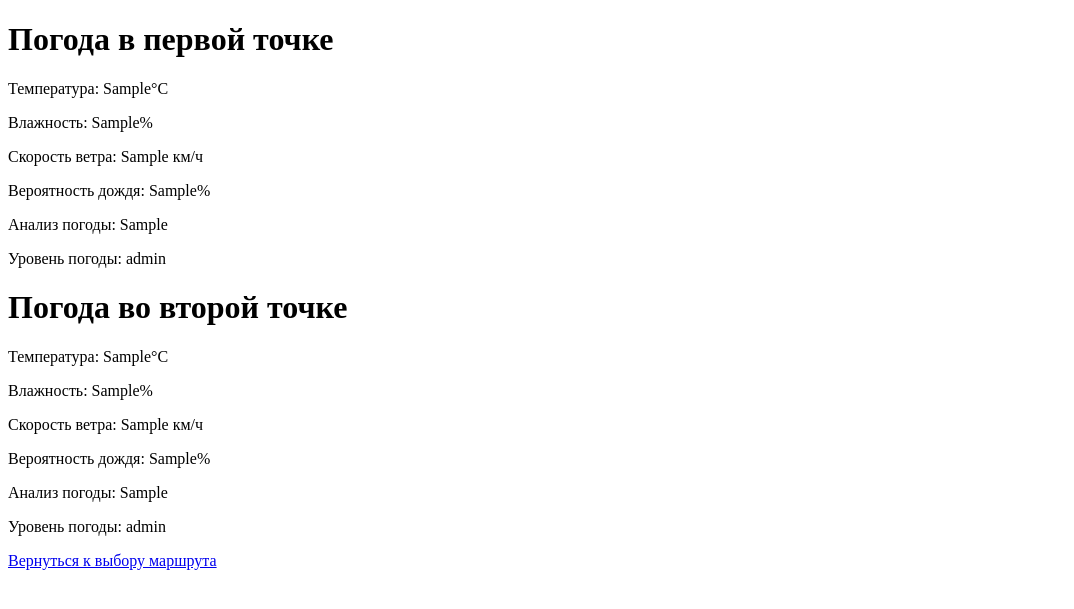
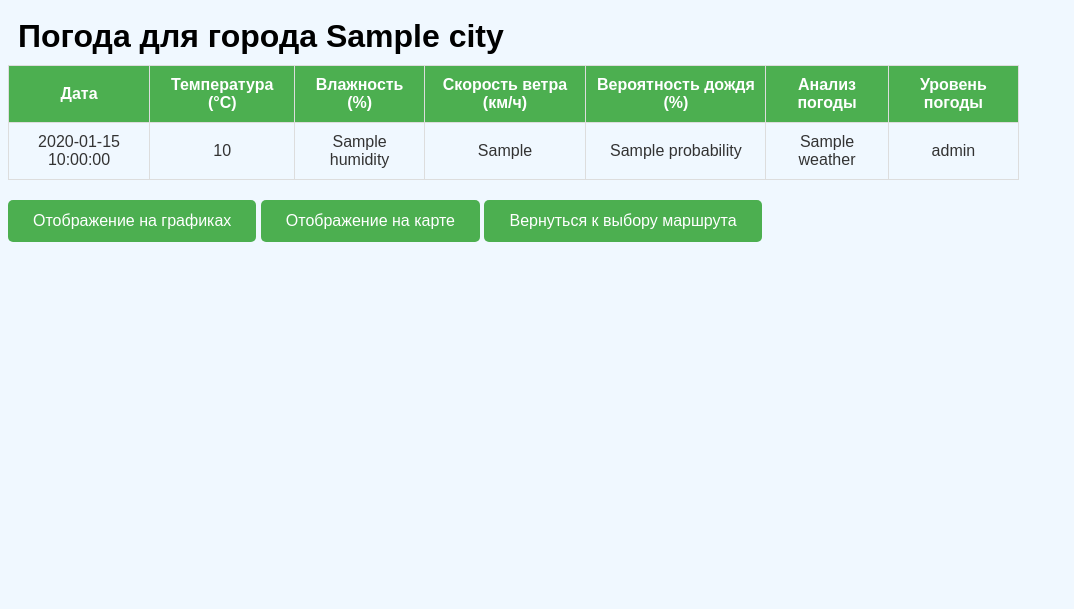
Before and after one commit to wizard222889/project_weather_cu, a Flask app: template templates/weather_post_html.html in a window 1280 px wide. Shown: the top 609 px of the page, without its empty margins (0-1074 px from the left). Run offline with Flask 3, Linux system fonts and the light colour scheme; the template is opened without the code that fills it: most values are stand-ins (such as "Sample title", 1, 10 or a date in 2020).

Commit message:
финальная версия, поправлен баг с температурой у второй точки, обновлен readme.md, дополнительно протестирован на городах

```diff
--- a/app.py
+++ b/app.py
@@ -11,35 +11,38 @@ def city_weather():
     else:
         first_point = request.form['first']
         second_point = request.form['second']
+        dop_point = request.form
+        day = request.form['day']
+        dict_city = dict()
+        dict_city[first_point] = []
+        dict_city[second_point] = []
+        for city in dop_point:
+            if city[:4] == 'city':
+                dict_city[dop_point[city]] = []
+
         try:
-            api_key = 'xhiaDpnTAldqTWG0AQI3byApBw1GGYM0'
+            api_key = 'lEuBYWRiUMyUNqDje0pym3UcVNWAXnBq'
             weather = Weather(api_key=api_key)
-            code_first_point = weather.get_city_code(first_point)
-            weather_first_point = weather.get_weather(code_first_point)
-            temp1 = weather_first_point['temp']
-            hum1 = weather_first_point['humidity']
-            speed_wind1 = weather_first_point['speed_wind']
-            probability1 = weather_first_point['probability']
-            analysis1 = weather.weather_detection(temp1, hum1, speed_wind1, probability1)
-            anaysis_weather1 = '. '.join(analysis1[:-1])
-            level_weather1 = analysis1[-1]
+            for city in dict_city:
+                if day == '1day':
+                    code_point = weather.get_city_code(city)
+                    weather_point = weather.get_weather(code_point, day=day)
+                    analysis = weather.weather_detection(weather_point['temp'], weather_point['humidity'],
+                                                                         weather_point['speed_wind'], weather_point['probability'])
+                    weather_point['weather'] = '. '.join(analysis[:-1])
+                    weather_point['level'] = analysis[-1]
+                    dict_city[city].append(weather_point)
+                elif day == '5day':
+                    code_point = weather.get_city_code(city)
+                    weather_point = weather.get_weather(code_point, day=day)
+                    for dates in weather_point:
+                        analysis = weather.weather_detection(dates['temp'], dates['humidity'],
+                                                             dates['speed_wind'], dates['probability'])
+                        dates['weather'] = '. '.join(analysis[:-1])
+                        dates['level'] = analysis[-1]
+                        dict_city[city].append(dates)
 
-            code_second_point = weather.get_city_code(second_point)
-            weather_second_point = weather.get_weather(code_second_point)
-            temp2 = weather_second_point['temp']
-            hum2 = weather_second_point['humidity']
-            speed_wind2 = weather_second_point['speed_wind']
-            probability2 = weather_second_point['probability']
-            analysis2 = weather.weather_detection(temp2, hum2, speed_wind2, probability2)
-            anaysis_weather2 = '. '.join(analysis2[:-1])
-            level_weather2 = analysis2[-1]
-
-            return render_template('weather_post_html.html', temp1=temp1,
-                                   hum1=hum1, speed1=speed_wind1, pr1=probability1, weather1=anaysis_weather1,
-                                   level1=level_weather1, hum2=hum2, temp2=temp2, speed2=speed_wind2, pr2=probability2,
-                                   weather2=anaysis_weather2,
-                                   level2=level_weather2)
-
+            return render_template('weather_post_html.html', city_weather=dict_city)
         except (ConnectionError, ValueError, PermissionError, Exception) as error:
             return render_template('error.html', error=str(error))
 
--- a/templates/weather_post_html.html
+++ b/templates/weather_post_html.html
@@ -1,20 +1,79 @@
 <!DOCTYPE html>
+<html lang="ru">
+<head>
+    <meta charset="utf-8">
+    <style>
+        body {
+            font-family: Arial;
+            background-color: #f0f8ff;
+            color: #333;
+        }
+
+        h1 {
+            color: black;
+            padding: 10px;
+            margin: 0;
+        }
+
+        a {
+            display: inline-block;
+            margin-top: 20px;
+            text-align: center;
+            padding: 12px 25px;
+            background-color: #4CAF50;
+            color: white;
+            text-decoration: none;
+            border-radius: 5px;
+        }
+        table {
+            width: 80%;
+            border-collapse: collapse;
+        }
+        th, td {
+            padding: 10px;
+            text-align: center;
+            border: 1px solid #ddd;
+        }
+        th {
+            background-color: #4CAF50;
+            color: white;
+        }
+    </style>
+</head>
 <body>
-<meta charset="utf-8">
-    <h1>Погода в первой точке</h1>
-    <p>Температура: {{ temp1 }}°C</p>
-    <p>Влажность: {{ hum1 }}%</p>
-    <p>Скорость ветра: {{ speed1 }} км/ч</p>
-    <p>Вероятность дождя: {{ pr1 }}%</p>
-    <p>Анализ погоды: {{ weather1 }}</p>
-    <p>Уровень погоды: {{ level1 }}</p>
-    <h1>Погода во второй точке</h1>
-    <p>Температура: {{ temp2 }}°C</p>
-    <p>Влажность: {{ hum2 }}%</p>
-    <p>Скорость ветра: {{ speed2 }} км/ч</p>
-    <p>Вероятность дождя: {{ pr2 }}%</p>
-    <p>Анализ погоды: {{ weather2 }}</p>
-    <p>Уровень погоды: {{ level2 }}</p>
+
+    {% for city, weath in city_weather.items() %}
+    <h1>Погода для города {{ city }}</h1>
+    <table>
+        <thead>
+            <tr>
+                <th>Дата</th>
+                <th>Температура (°C)</th>
+                <th>Влажность (%)</th>
+                <th>Скорость ветра (км/ч)</th>
+                <th>Вероятность дождя (%)</th>
+                <th>Анализ погоды</th>
+                <th>Уровень погоды</th>
+            </tr>
+        </thead>
+        <tbody>
+            {% for day in weath %}
+            <tr>
+                <td>{{ day.date }}</td>
+                <td>{{ day.temp }}</td>
+                <td>{{ day.humidity }}</td>
+                <td>{{ day.speed_wind }}</td>
+                <td>{{ day.probability }}</td>
+                <td>{{ day.weather }}</td>
+                <td>{{ day.level }}</td>
+            </tr>
+            {% endfor %}
+        </tbody>
+    </table>
+    {% endfor %}
+    <a href="/plot">Отображение на графиках</a>
+    <a href="/map">Отображение на карте</a>
     <a href="/">Вернуться к выбору маршрута</a>
+
 </body>
 </html>
```
Also changed, not shown: templates/weather_html.html (+83 -6 lines), weather_class.py (+49 -19 lines), README.md, img.png (added), img_1.png (added), img_2.png (added), img_3.png (added), img_4.png (added), img_5.png (added).
